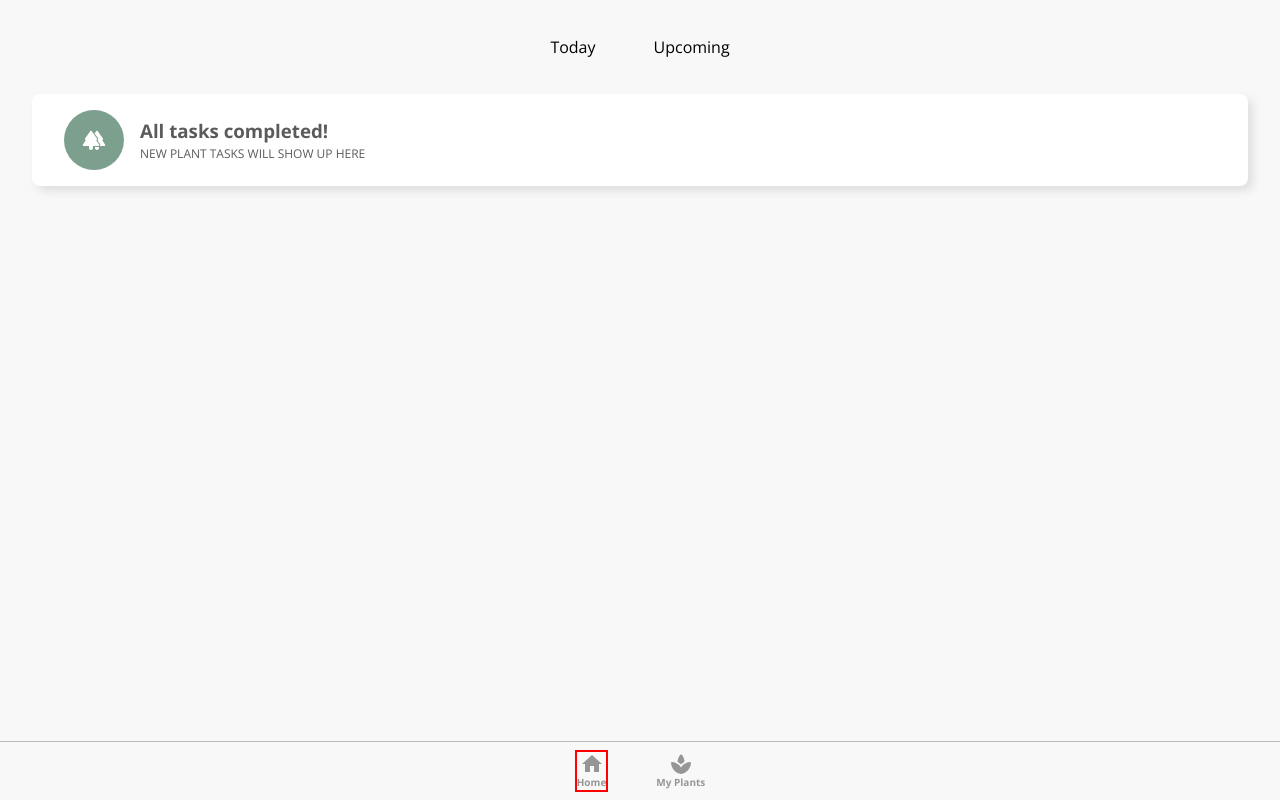
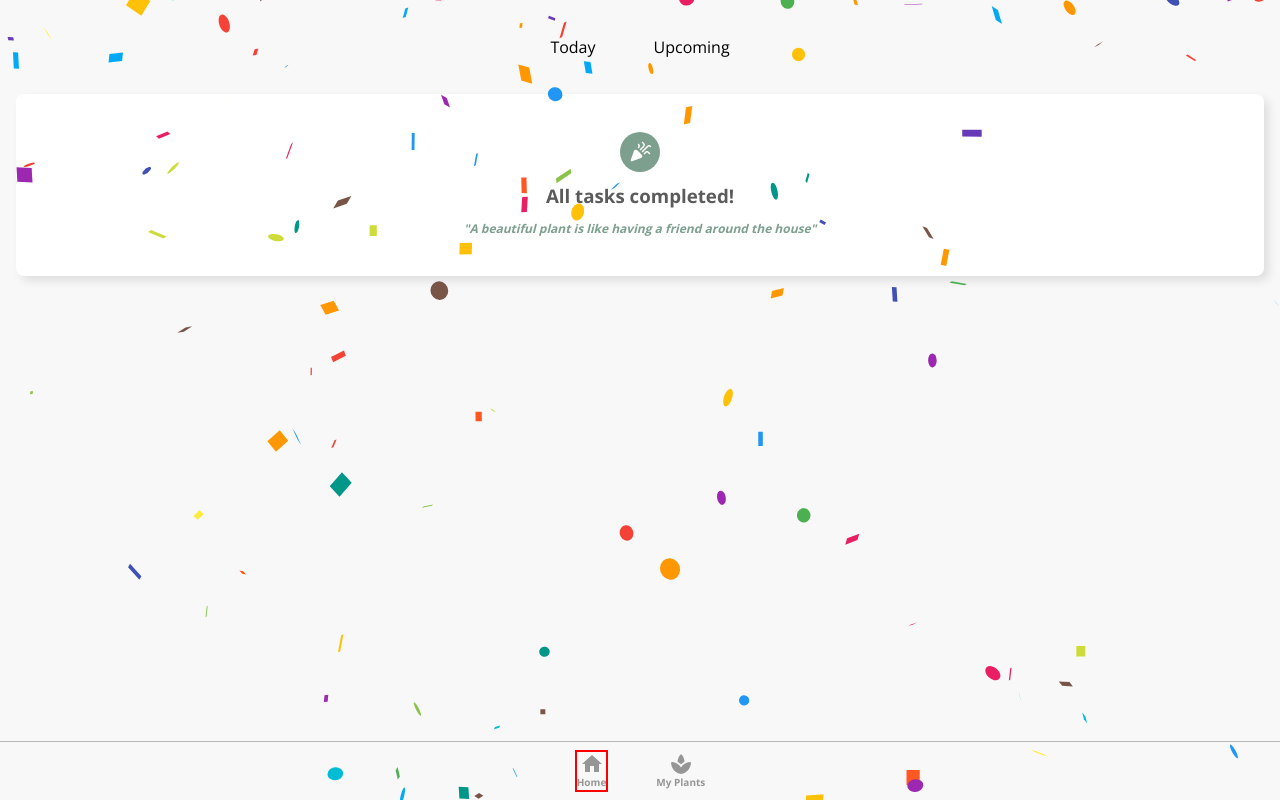
Before and after one commit to Joshua-Farr/react-plant-watering-tracker-app, a React (Vite) app: page /home-nav in a window 1280 px wide. Built offline with nearby package versions, Linux system fonts and the light colour scheme.

Commit message:
Refactored all complete and added confetti!

```diff
--- a/package.json
+++ b/package.json
@@ -19,6 +19,7 @@
     "@mui/material": "^5.14.3",
     "nanoid": "^4.0.2",
     "react": "^18.2.0",
+    "react-confetti": "^6.1.0",
     "react-dom": "^18.2.0",
     "react-router-dom": "^6.14.2"
   },
--- a/src/components/OverdueTaskCard.jsx
+++ b/src/components/OverdueTaskCard.jsx
@@ -1,9 +1,10 @@
 import React from "react";
 import { PlantContext } from "../App";
-import ForestRoundedIcon from "@mui/icons-material/ForestRounded";
+import CelebrationRoundedIcon from "@mui/icons-material/CelebrationRounded";
 import WaterDropRoundedIcon from "@mui/icons-material/WaterDropRounded";
 import WaterModal from "./special_components/WaterModal";
 import "../styling/WaterModal.css";
+import Confetti from "react-confetti";
 
 export default function OverdueTaskCard() {
   const plantsData = React.useContext(PlantContext).plants;
@@ -91,12 +92,16 @@ export default function OverdueTaskCard() {
         </>
       ) : (
         <div className="water-reminder-card">
-          <div className="icon-circle">
-            <ForestRoundedIcon size="large" />
-          </div>
+          <Confetti tweenDuration={3000} />
           <div className="reminder-info-text">
+            <div className="icon-circle">
+              <CelebrationRoundedIcon size="large" />
+            </div>
             <h3>All tasks completed!</h3>
-            <h4>new plant tasks will show up here </h4>
+
+            <p className="quote">
+              "A beautiful plant is like having a friend around the house"{" "}
+            </p>
           </div>
         </div>
       )}
--- a/src/styling/AddNewPlant.css
+++ b/src/styling/AddNewPlant.css
@@ -16,8 +16,8 @@
 }
 
 .plant-type img {
-  width: 200px;
-  height: 200px;
+  width: 100px;
+  height: 100px;
   margin-bottom: 10px;
   border-radius: 8px;
 }
--- a/src/styling/HomePage.css
+++ b/src/styling/HomePage.css
@@ -12,28 +12,36 @@
 
 .water-reminder-card {
   display: flex;
-  align-items: center;
+  flex-direction: column;
+  justify-content: center;
   background-color: white;
+  text-align: center;
   color: #5b5b5b;
-  padding: 1em;
-  padding-left: 2em;
-  margin: auto 2em;
+  padding: 0.5em;
+  margin: auto 1em;
   border-radius: 8px;
   box-shadow: 5px 5px 10px rgba(0, 0, 0, 0.1);
+}
+
+.quote {
+  /* margin-block: 1em; */
+  font-style: italic;
+  font-weight: 700;
+  font-size: 0.75em;
+  color: #7da08e;
 }
 
 .clickable:hover {
   cursor: pointer;
 }
 
-.title-main {
-  color: green;
-}
-
 .reminder-info-text {
   display: flex;
   flex-direction: column;
-  margin-left: 1em;
+  align-items: center;
+  justify-content: center;
+  gap: 10px;
+  margin-block: 30px;
 }
 
 .reminder-info-text > h4 {
@@ -43,8 +51,8 @@
 }
 
 .icon-circle {
-  width: 60px;
-  height: 60px;
+  width: 40px;
+  height: 40px;
   display: flex;
   align-items: center;
   justify-content: center;
--- a/src/styling/MainLayout.css
+++ b/src/styling/MainLayout.css
@@ -13,6 +13,3 @@
   opacity: 0.3;
   display: none;
 }
-.title-main {
-  color: green;
-}
--- a/src/styling/PlantsPage.css
+++ b/src/styling/PlantsPage.css
@@ -12,14 +12,15 @@
 }
 
 .my-plants-container {
-  margin: 2em;
+  margin: 1em;
+  margin-top: 2em;
 }
 
 .plant-container {
   display: flex;
   box-shadow: 5px 5px 10px rgba(0, 0, 0, 0.1);
   background-color: white;
-  padding: 1em;
+  padding: 0.75em;
   border-radius: 9px;
   margin-bottom: 1em;
 }
@@ -31,11 +32,12 @@
 
 .page-title {
   margin-bottom: 0.5em;
+  font-size: 1.5em;
 }
 
 .plant-container img {
-  width: 90px;
-  height: 90px;
+  width: 70px;
+  height: 70px;
   border-radius: 10px;
   margin-right: 1em;
 }
@@ -64,7 +66,7 @@
 }
 
 .last-watered-date {
-  width: 100px;
+  width: 70px;
   font-size: 0.5rem;
   border-radius: 25px;
   background-color: #1e3050;
@@ -83,8 +85,8 @@
 }
 
 .water-droplet {
-  height: 15px !important;
-  width: 15px !important;
+  height: 10px !important;
+  width: 10px !important;
   margin-right: 5px;
 }
 
```
Also changed, not shown: 1 other file (tests, documents, lock files or other folders).
